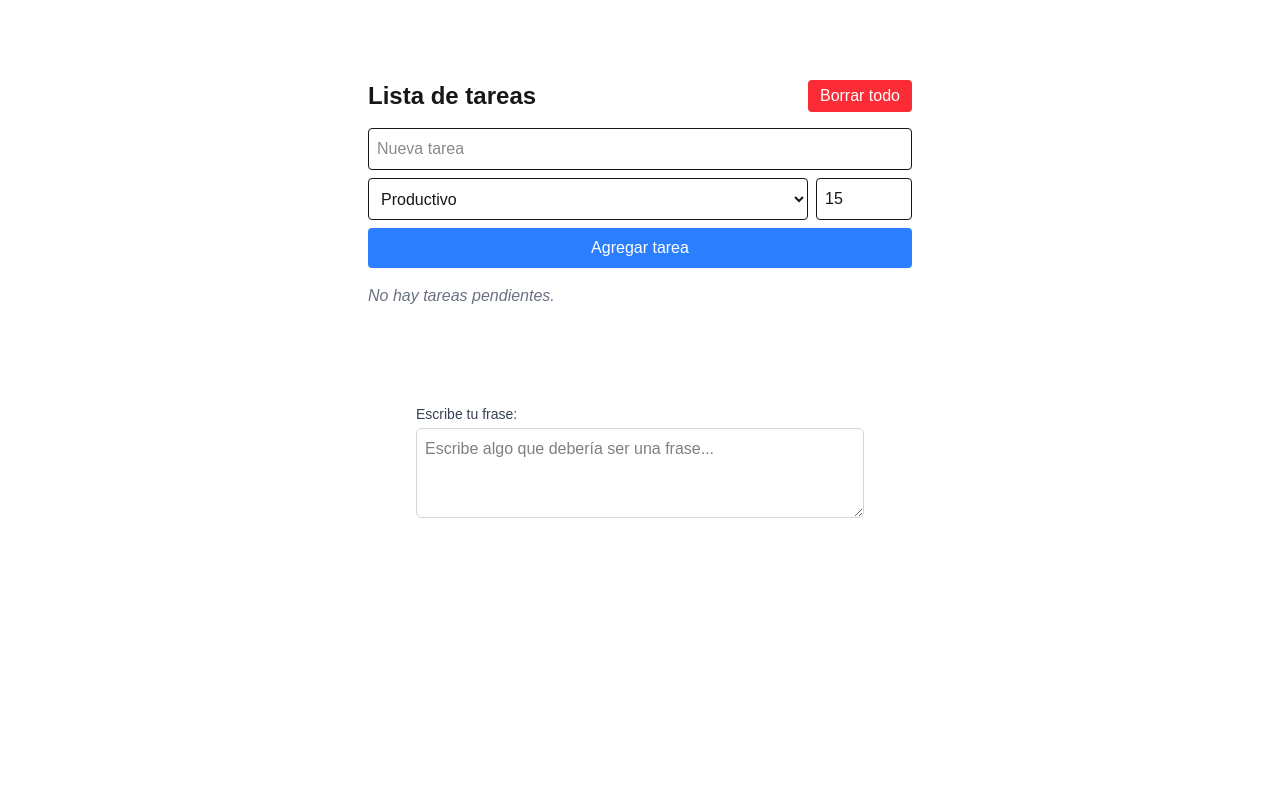
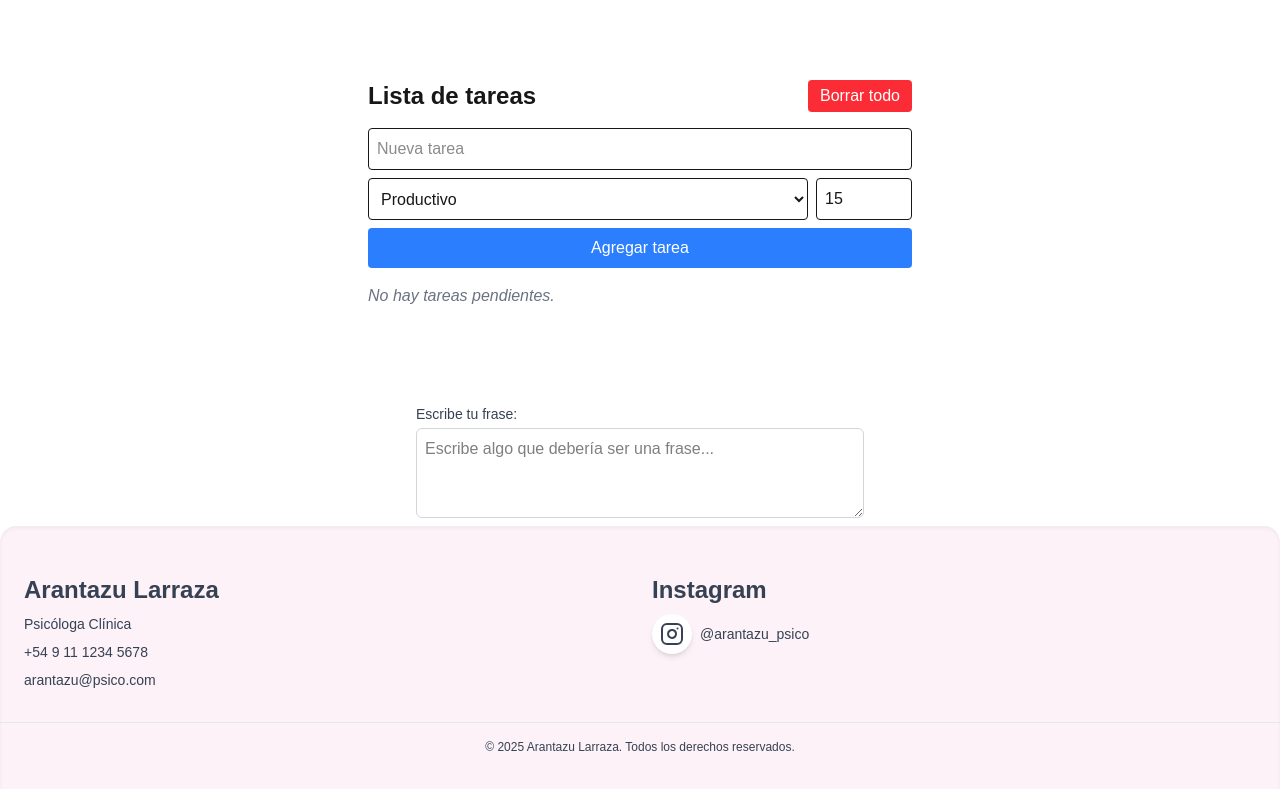
Before and after one commit to gpedrosad/landingProyecto, a Next.js app: page / in a window 1280 px wide. Shown: the part 3159-3948 px from the top of the page. Before the commit the page ends 3685 px from the top, so only its background shows below. Built offline with nearby package versions, Linux system fonts and the light colour scheme.

Commit message:
agregamos footer

```diff
--- a/src/app/page.tsx
+++ b/src/app/page.tsx
@@ -12,6 +12,7 @@ import { FAQSection } from '@/components/FAQSection'
 import TaskList from '@/components/TaskList'
 import { Task } from '@/components/types'
 import PhraseInput from '@/components/PhraseInput'
+import Footer from '@/components/Footer'
 
 
 const tasks: Task[] = [
@@ -46,6 +47,7 @@ export default function Home() {
       <TaskList />
       <div className="mb-20"></div>
       <PhraseInput />
+      <Footer />
     </div>
   )
 }
--- /dev/null
+++ b/src/components/Footer.tsx
@@ -0,0 +1,50 @@
+import Link from 'next/link';
+import { Instagram } from 'lucide-react';
+
+interface FooterProps {
+  /** Opciones de fondo: 'pink' o 'purple' */
+  variant?: 'pink' | 'purple';
+}
+
+const bgClasses: Record<NonNullable<FooterProps['variant']>, string> = {
+  pink: 'bg-pink-50',
+  purple: 'bg-purple-50',
+};
+
+const Footer: React.FC<FooterProps> = ({ variant = 'pink' }) => {
+  const bgClass = bgClasses[variant];
+
+  return (
+    <footer className={`${bgClass} text-gray-700 py-12 rounded-t-2xl shadow-inner`}>
+      <div className="container mx-auto px-6 grid grid-cols-1 md:grid-cols-2 gap-6">
+        {/* Información de contacto */}
+        <div className="space-y-2">
+          <h3 className="text-2xl font-bold">Arantazu Larraza</h3>
+          <p className="text-sm">Psicóloga Clínica</p>
+          <p className="text-sm">+54 9 11 1234 5678</p>
+          <p className="text-sm">arantazu@psico.com</p>
+        </div>
+
+        {/* Redes Sociales */}
+        <div className="flex flex-col items-start">
+          <h3 className="text-2xl font-bold mb-2">Instagram</h3>
+          <Link
+            href="https://instagram.com/arantazu_psico"
+            aria-label="Instagram"
+            className="flex items-center space-x-2 hover:opacity-80">
+            <div className="p-2 bg-white rounded-full shadow-md">
+              <Instagram size={24} />
+            </div>
+            <span className="text-sm">@arantazu_psico</span>
+          </Link>
+        </div>
+      </div>
+
+      <div className="mt-8 border-t border-gray-200 pt-4 text-center text-xs">
+        © {new Date().getFullYear()} Arantazu Larraza. Todos los derechos reservados.
+      </div>
+    </footer>
+  );
+};
+
+export default Footer;
```
